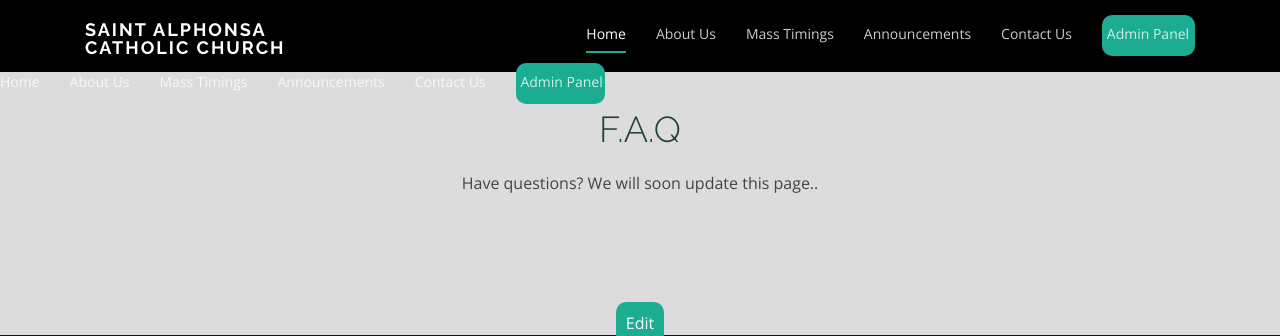
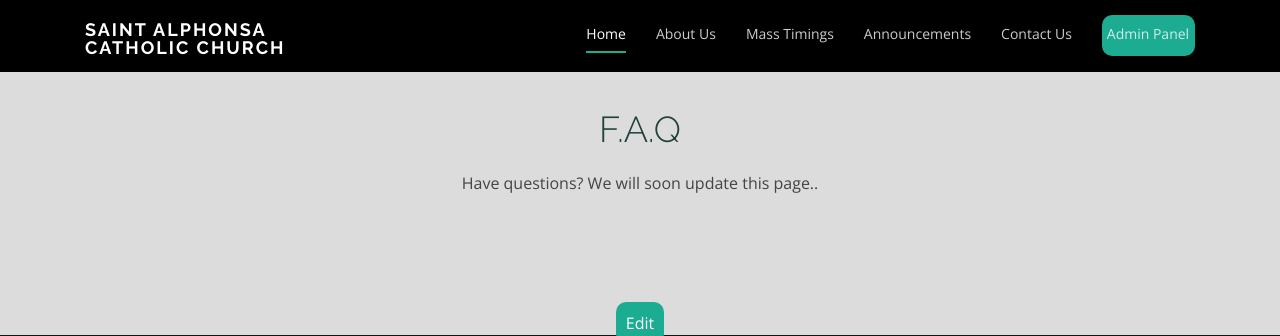
Before and after one commit to stacoppelldev/staweb, a Django app: page /FAQ in a window 1280 px wide. Shown: the top 336 px of the page. Run offline with Django 3.2, Linux system fonts and the light colour scheme; the visitor is signed in with stand-in values (Sample User, id 1); data that the repository does not hold is empty; some libraries are stand-ins or nearby versions.

Commit message:
Removed duplicated menu after merging active_link library

```diff
--- a/church/templates/church/base2.html
+++ b/church/templates/church/base2.html
@@ -40,11 +40,11 @@
 
         <nav class="nav-menu d-none d-lg-block">
           <ul>
-            <li class="active"><a href="{% url 'home' %}">Home</a></li>
-            <li><a href="{% url 'about' %}">About Us</a></li>
-            <li><a href="{% url 'mass-times' %}">Mass Timings</a></li>
-            <li><a href="{% url 'announcements' %}">Announcements</a></li>
-            <li><a href="{% url 'contact' %}">Contact Us</a></li>
+            <li class="{% active_link 'home' %}"><a href="{% url 'home' %}">Home</a></li>
+            <li class="{% active_link 'about' %}"><a href="{% url 'about' %}">About Us</a></li>
+            <li class="{% active_link 'mass-times' %}"><a href="{% url 'mass-times' %}">Mass Timings</a></li>
+            <li class="{% active_link 'announcements' %}"><a href="{% url 'announcements' %}">Announcements</a></li>
+            <li class="{% active_link 'contact' %}"><a href="{% url 'contact' %}">Contact Us</a></li>
 
             {% if request.user.is_superuser %}
             <li>
@@ -58,20 +58,6 @@
           </ul>
         </nav>
       </div>
-
-      <nav class="nav-menu d-none d-lg-block">
-        <ul>
-          <li class="{% active_link 'home' %}"><a href="{% url 'home' %}">Home</a></li>
-          <li class="{% active_link 'about' %}"><a href="{% url 'about' %}">About Us</a></li>
-          <li class="{% active_link 'mass-times' %}"><a href="{% url 'mass-times' %}">Mass Timings</a></li>
-          <li class="{% active_link 'announcements' %}"><a href="{% url 'announcements' %}">Announcements</a></li>
-          <li class="{% active_link 'contact' %}"><a href="{% url 'contact' %}">Contact Us</a></li>
-          {% if request.user.is_superuser %}
-          <li><a style='text-decoration: none;' class="greenButton" href="{% url 'alphonsa' %}"><span style='margin-left:1.25px; display:inline-block;'></span> Admin Panel<span style='padding-right:2.25px; display:inline-block;'></span></a></li>
-          {% else %}
-          {% endif %}
-        </ul>
-      </nav>
 
       {% block banner %}
       {% endblock %}
```
